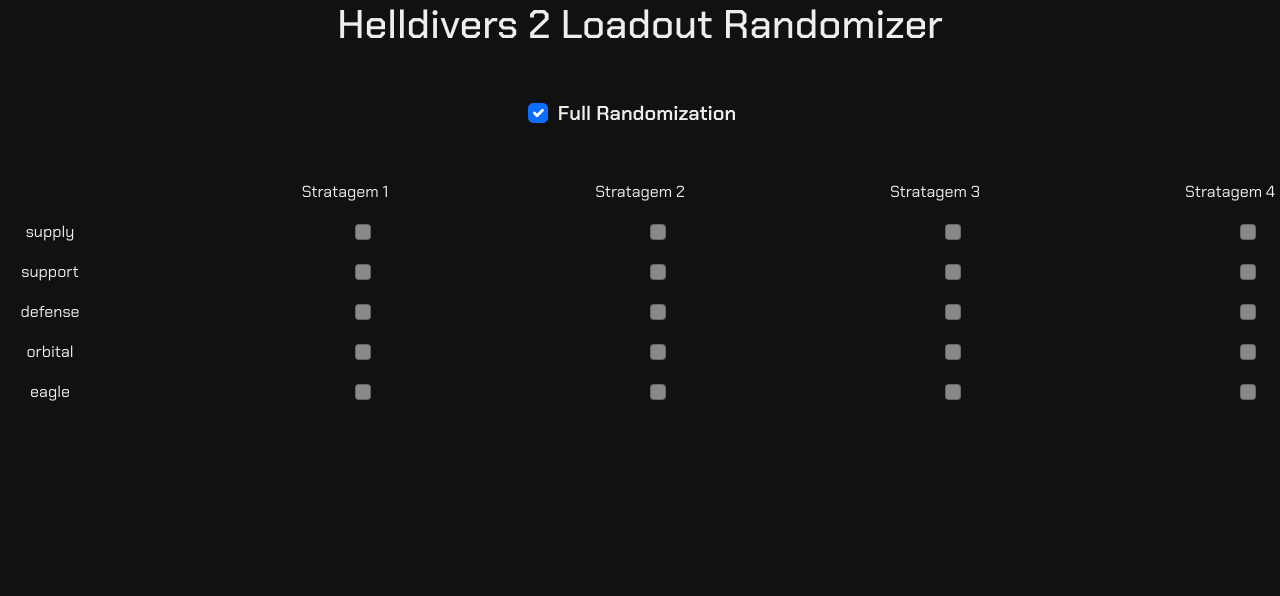
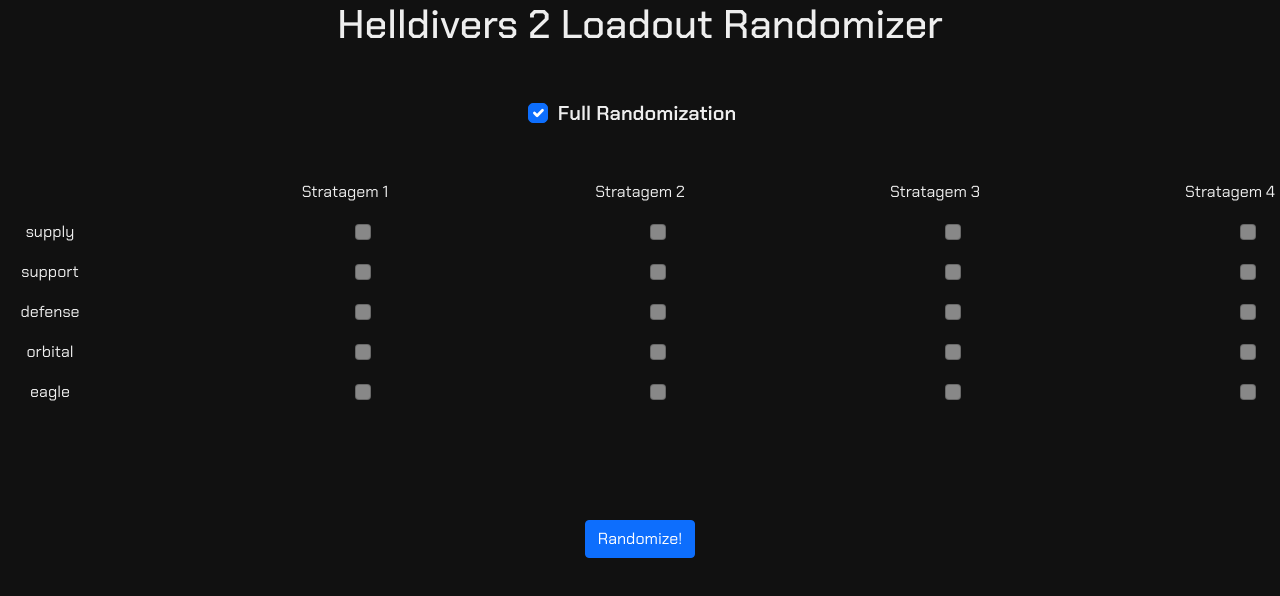
Before and after one commit to Fleury14/randodiver, a React (Create React App) app: page / in a window 1280 px wide. Shown: the top 596 px of the page. Built offline with nearby package versions, Linux system fonts and the light colour scheme.

Commit message:
feat(loadout): write rando code, display loadout

```diff
--- /dev/null
+++ b/src/components/loadout/loadout.css
@@ -0,0 +1,18 @@
+.loadout-stratagem {
+    text-align: center;
+}
+
+.loadout-container {
+    padding: 50px;
+    /* margin-top: 50px; */
+}
+
+.loadout-title {
+    font-size: 24px;
+    font-weight: 700;
+}
+
+.loadout-item-title {
+    font-size: 18px;
+    font-weight: 600;
+}
--- /dev/null
+++ b/src/components/loadout/loadout.js
@@ -0,0 +1,47 @@
+import React, { useState } from 'react';
+import { Button } from 'reactstrap';
+import randomizer from '../../helpers/randomize';
+import './loadout.css';
+
+const Loadout = (props) => {
+    const { options } = props;
+    const [loadout, setLoadout] = useState([]);
+
+    function randomize() {
+        const result = randomizer(options);
+        console.log(result);
+        setLoadout(result);
+    }
+
+    function renderLoadout() {
+        const render = [];
+        loadout.forEach((stratagem, index) => {
+            render.push(
+                <div className="loadout-stratagem" key={`loadout-${index}`}>
+                    <p className="loadout-item-title">{stratagem.name}</p>
+                    <p>Type: {stratagem.type}</p>
+                </div>
+            );
+        })
+        return render;
+    }
+
+    return (
+        <div>
+            <div className='d-flex justify-content-center'>
+                <Button variant="contained" color="primary" onClick={randomize}>Randomize!</Button>
+            </div>
+            {loadout.length > 0 ? (
+                <div className="loadout-container">
+                    <p className="loadout-title text-center">YOUR LOADOUT:</p>
+                    <div className='d-flex justify-content-between'>
+                        {renderLoadout()}
+                    </div>
+                </div>
+            ) : null}
+        </div>
+    )
+
+}
+
+export default Loadout;
--- a/src/components/main/main.css
+++ b/src/components/main/main.css
@@ -6,3 +6,7 @@
     color: #eee;
     min-height: 100vh;
 }
+
+.loadout {
+    margin-top: 100px;
+}
--- a/src/components/main/main.js
+++ b/src/components/main/main.js
@@ -1,5 +1,6 @@
 import React, { useState } from 'react';
 import Options from '../options/options';
+import Loadout from '../loadout/loadout';
 import './main.css';
 
 const MainScreen = (props) => {
@@ -24,6 +25,9 @@
             <div className="options">
                 <Options options={options} changeOption={setOptions} />
             </div>
+            <div className="loadout">
+                <Loadout options={options} />
+            </div>
         </div>
     )
 }
--- a/src/components/options/options.js
+++ b/src/components/options/options.js
@@ -5,8 +5,6 @@
 const Options = (props) => {
     const { options, changeOption } = props;
     const { allowed } = options;
-
-    console.log('toptios from option page', options, options.allowed)
 
     function changeFull() {
         const newVal = {
--- /dev/null
+++ b/src/helpers/randomize.js
@@ -0,0 +1,42 @@
+import stratagems from "../data/stratagems"
+
+const randomizer = (options) => {
+
+    function randomizeAll() {
+        const result = [];
+        let tempStrat = stratagems;
+        for (let i = 0; i < 4; i++) {
+            const rand = Math.floor(Math.random() * stratagems.length);
+            result.push(tempStrat[rand]);
+            tempStrat = tempStrat.filter((val, index) => index !== rand);
+            console.log(tempStrat.length);
+        }
+        return result;
+    }
+
+    if (!options) return [];
+    if (options.allowed.all) {
+        return randomizeAll();
+    } else {
+
+        // establish category list
+        // const categories = [];
+        const result = [];
+        const names = []; // this is purely for dupe checking
+
+        for (let i = 0; i < 4; i++) {
+            // filter by options, then by the name
+            let tempStrat = stratagems.filter(strat => options.allowed[strat.type][i] === true);
+            tempStrat.filter(strat => names.indexOf(strat.name) < 1);
+            // pick one, store both strategem AND name
+            const rand = Math.floor(Math.random() * tempStrat.length);
+            const selected = tempStrat[rand];
+            names.push(selected.name);
+            result.push(selected);
+        }
+        return result;
+    }
+
+}
+
+export default randomizer;
```
